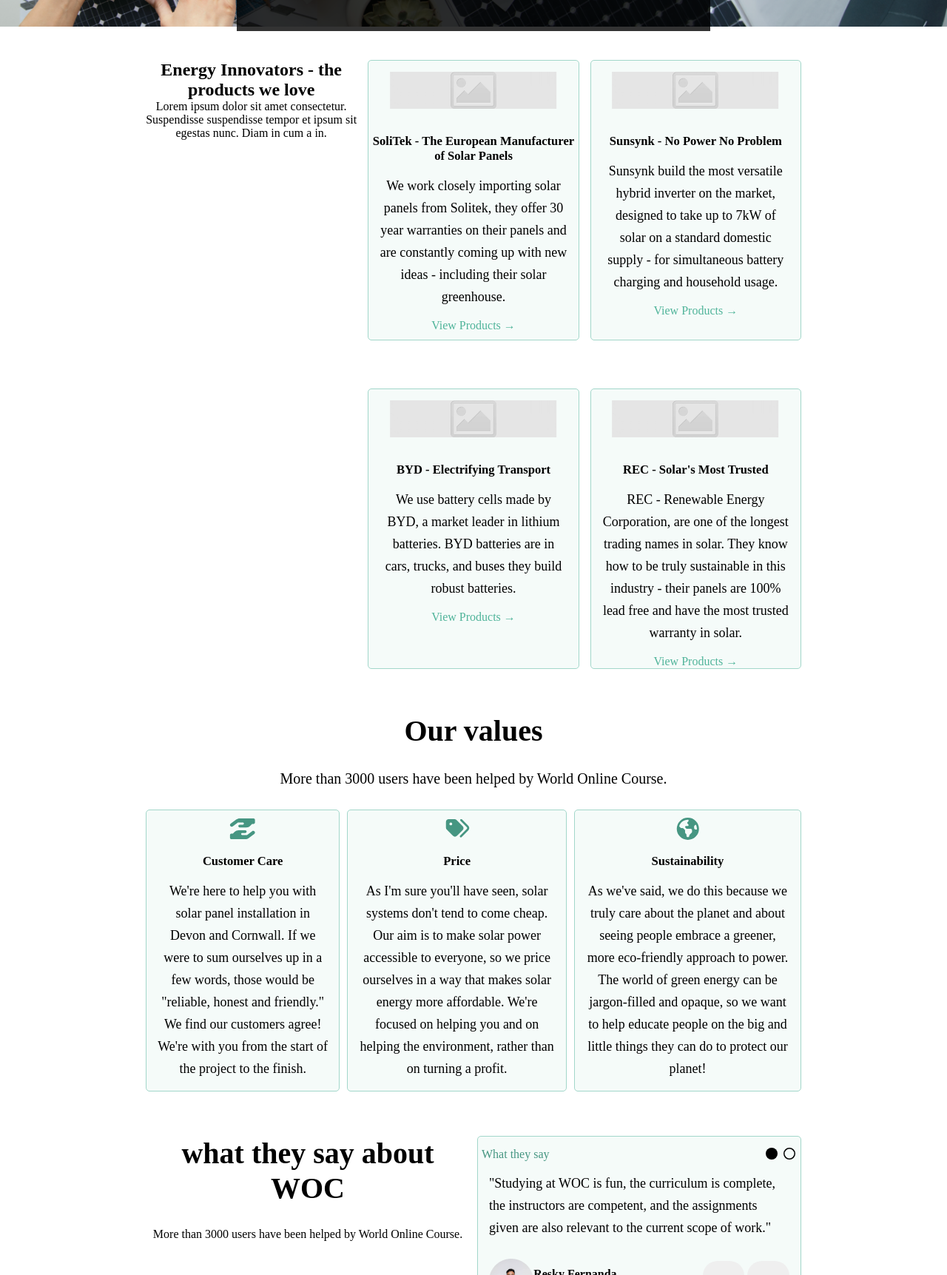
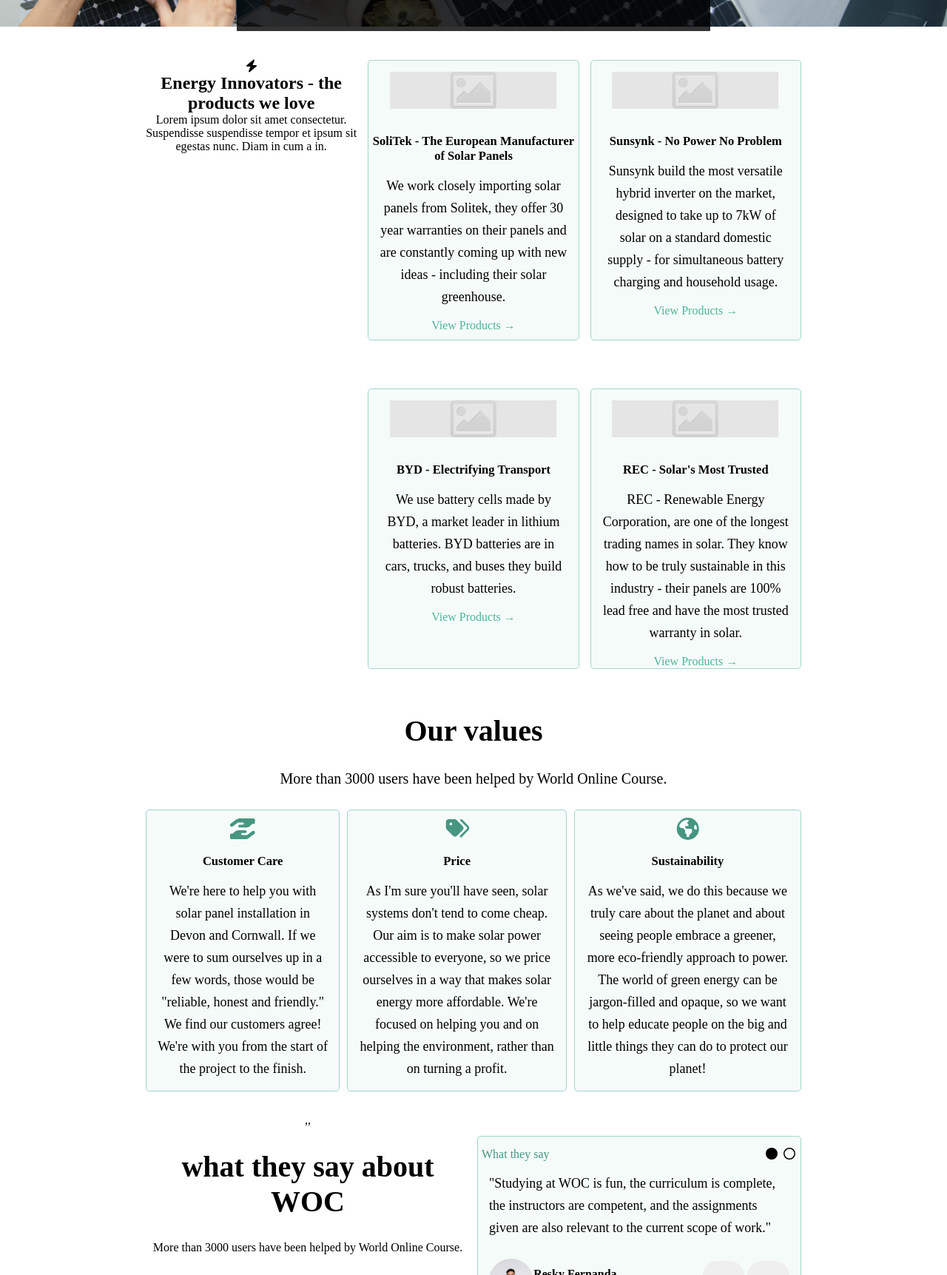
Before and after one commit to mohammadhussainshams7/Solar-Panel-Installers, a plain HTML site: page index.html in a window 1280 px wide. Shown: the part 2633-4356 px from the top of the page at 74% size. Drawn offline with Linux system fonts and the light colour scheme.

Commit message:
Update index.html

```diff
--- a/index.html
+++ b/index.html
@@ -5,14 +5,15 @@
         <meta name="viewport" content="width=device-width, initial-scale=1.0">
         <title>Document</title>
         <!-- Style -->
-<!--         <link rel="stylesheet"
-            href="https://cdnjs.cloudflare.com/ajax/libs/font-awesome/6.7.1/css/all.min.css"
-            integrity="sha512-5Hs3dF2AEPkpNAR7UiOHba+lRSJNeM2ECkwxUIxC1Q/FLycGTbNapWXB4tP889k5T5Ju8fs4b1P5z/iB4nMfSQ=="
-            crossorigin="anonymous" referrerpolicy="no-referrer" /> -->
         <link rel="stylesheet" href="assets/vandor/fontawesome-free-6.7.1-web/css/all.min.css">
         <link rel="stylesheet" href="assets/css/main.css">
     </head>
     <body>
+        <div class="load" id="loader">
+            <div class="loader">
+            </div>
+        </div>
+
         <header class="header">
             <nav class="container">
                 <div class="logo"><a href="#"><img src="assets/image/image9.png"
@@ -180,7 +181,8 @@
                 <div class="container">
                     <div class="parent ">
                         <div class="card">
-                            <h2 >Energy Innovators - the products we love</h2>
+                            <div class="icon"><i class="fa-solid fa-bolt"></i></div>
+                            <h1 >Energy Innovators - the products we love</h1>
                             <p>Lorem ipsum dolor sit amet consectetur. Suspendisse suspendisse tempor et ipsum sit egestas nunc. Diam in cum a in.
                             </p>
                         </div>
@@ -320,6 +322,7 @@
                 <div class="container">
                     <div class="d-g">
                         <div class="left">
+                            <p class="ww">,,</p>
                             <h1 class="h1">
                                 what they say about WOC
                             </h1>
```
